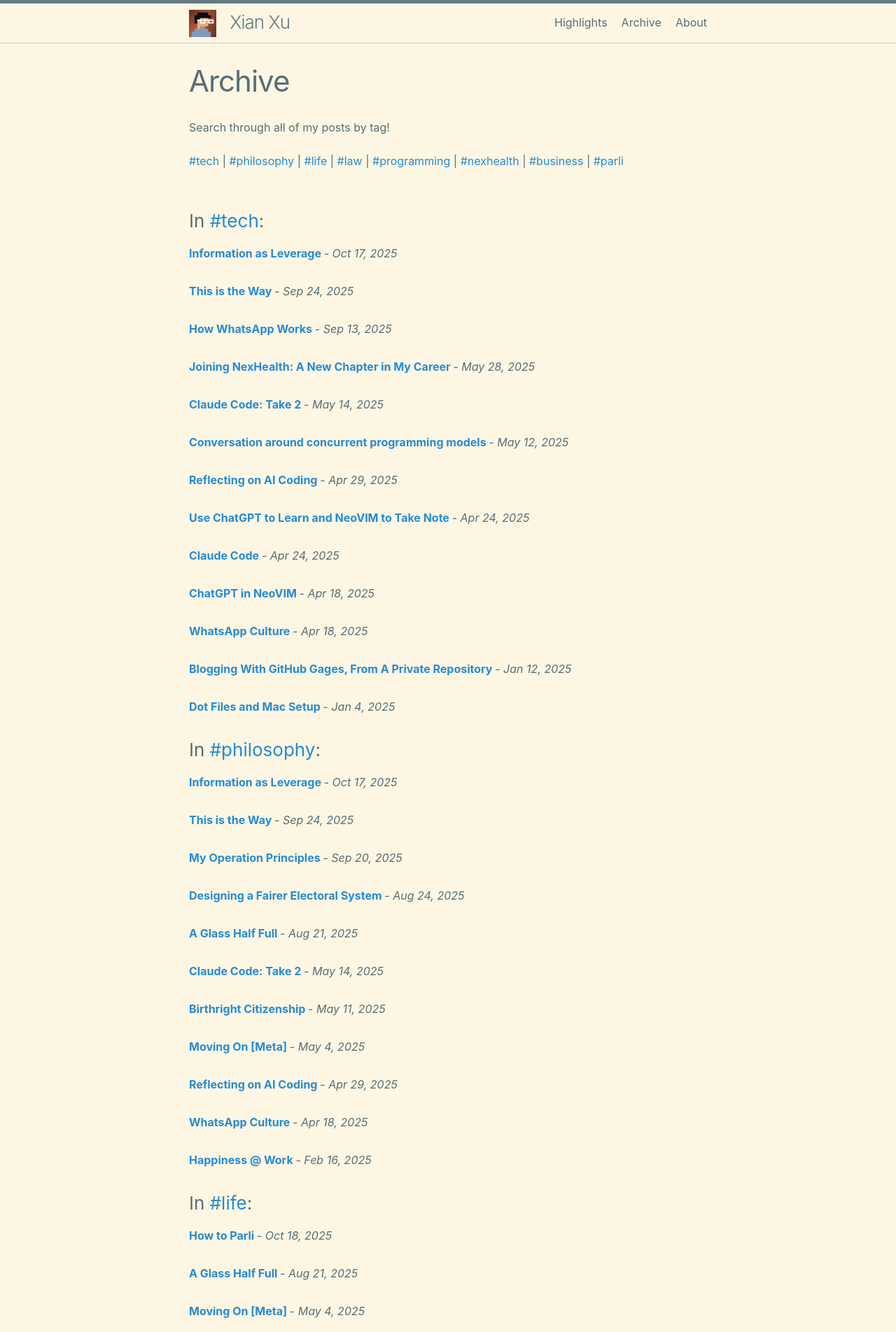
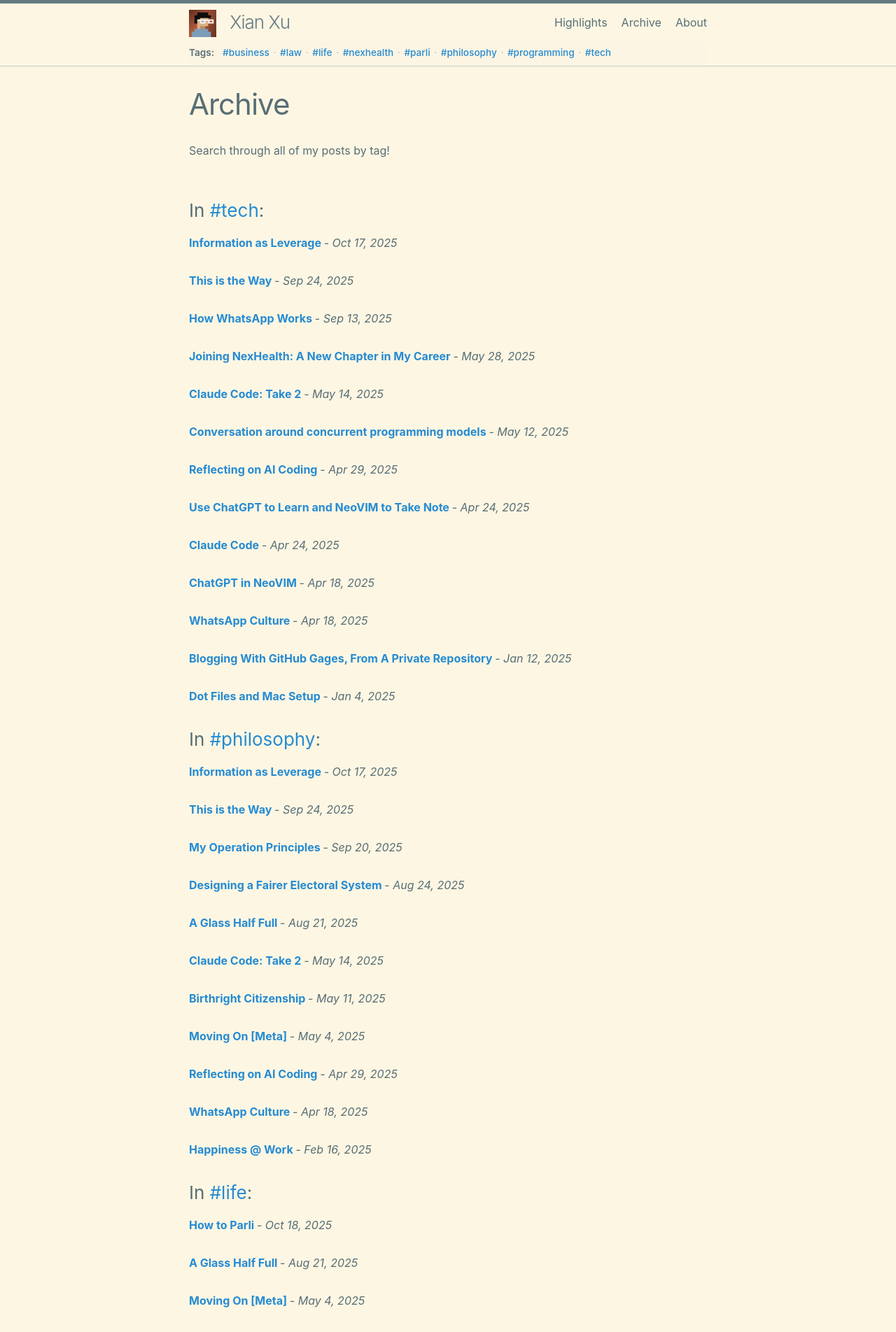
Before and after one commit to xianxu/xianxu.github.io, a Jekyll site: the page built from archive.html, in a window 1280 px wide. Shown: the top 1904 px of the page at 70% size. Built offline with Jekyll 4.4.1, drawn with Linux system fonts in a browser that asks for light colours.

Commit message:
a tag tag

```diff
--- a/_includes/header.html
+++ b/_includes/header.html
@@ -30,4 +30,10 @@
       </div>
     </nav>
   </div>
+
+  {% unless page.hide_tag_bar %}
+    <div class="wrapper tag-bar-container">
+      {%- include tag-bar.html -%}
+    </div>
+  {% endunless %}
 </header>
--- /dev/null
+++ b/_includes/tag-bar.html
@@ -0,0 +1,15 @@
+{% assign all_tags = site.tags | sort %}
+{% if all_tags and all_tags != empty %}
+<div class="site-tag-bar" role="navigation" aria-label="Blog tags">
+  <span class="site-tag-bar-label">Tags:</span>
+  <div class="site-tag-bar-links">
+    {% for tag in all_tags %}
+      {% assign tag_name = tag | first %}
+      <a class="site-tag-link" href="{{ '/archive.html#' | append: tag_name | relative_url }}">#{{ tag_name }}</a>
+      {% unless forloop.last %}
+        <span aria-hidden="true" class="site-tag-separator">·</span>
+      {% endunless %}
+    {% endfor %}
+  </div>
+</div>
+{% endif %}
--- a/_sass/minima/custom-styles.scss
+++ b/_sass/minima/custom-styles.scss
@@ -1,5 +1,60 @@
 // Placeholder to allow defining custom styles that override everything else.
 // (Use `_sass/minima/custom-variables.scss` to override variable defaults)
+
+// Global tag bar inside header
+.tag-bar-container {
+  background-color: rgba($background-color, 0.95);
+  padding: 0.4rem 0;
+}
+
+.site-tag-bar {
+  display: flex;
+  flex-wrap: wrap;
+  align-items: center;
+  gap: 0.5rem;
+  font-size: 0.85rem;
+  line-height: 1.6;
+}
+
+.site-tag-bar-label {
+  font-weight: 600;
+  color: $text-color;
+  margin-right: 0.25rem;
+}
+
+.site-tag-bar-links {
+  display: flex;
+  flex-wrap: wrap;
+  align-items: center;
+  gap: 0.35rem;
+}
+
+.site-tag-link {
+  color: $link-base-color;
+  text-decoration: none;
+  font-weight: 500;
+
+  &:hover,
+  &:focus {
+    text-decoration: underline;
+  }
+}
+
+.site-tag-separator {
+  color: lighten($text-color, 30%);
+}
+
+@media screen and (max-width: $on-palm) {
+  .site-tag-bar {
+    flex-direction: column;
+    align-items: flex-start;
+    gap: 0.35rem;
+  }
+
+  .site-tag-bar-label {
+    margin-right: 0;
+  }
+}
 
 // Highlights page grid styling
 .highlights-grid {
--- a/archive.html
+++ b/archive.html
@@ -5,16 +5,8 @@ permalink: /archive.html
 ---
 <div>
   Search through all of my posts by tag!
-</div> </br>
-
-<div id="tag-links">
-  {% for tag in site.tags %}
-    {% assign tag_name = tag | first %}
-    <a href="#{{ tag_name }}">#{{ tag_name }}</a>
-    {% unless forloop.last %} | {% endunless %}
-  {% endfor %}
 </div>
-</br>
+<br />
 
 <div id="tags-list">
 {% for tag in site.tags %}
```
